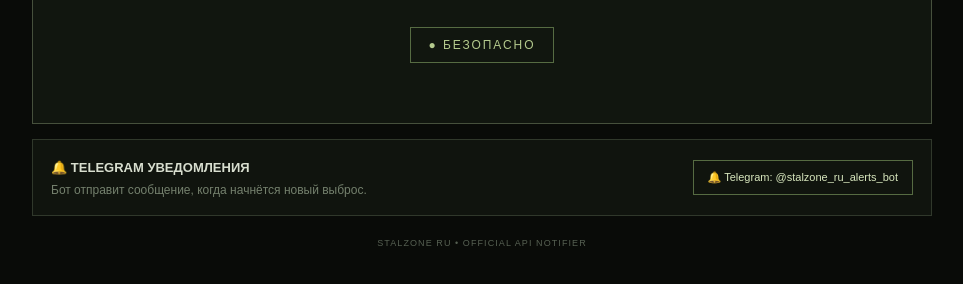
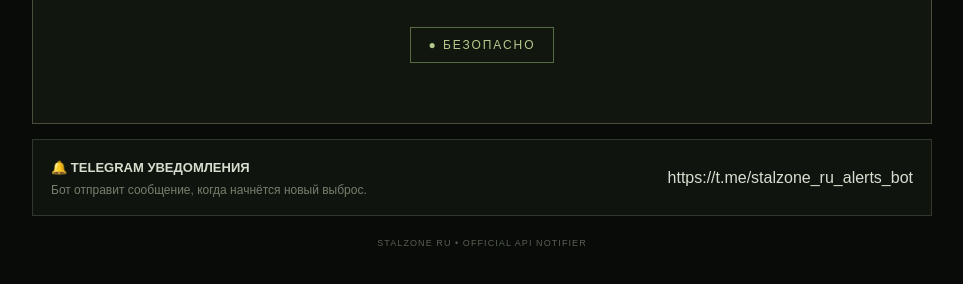
Before and after one commit to m63960643-sys/stalzone-ru, a website: page index.html in a window 1280 px wide. Shown: the part 374-658 px from the top of the page, without its empty margins (158-1121 px from the left). Drawn offline with Linux system fonts and the light colour scheme; no server answers.

Commit message:
Fix Telegram link formatting in index.html

```diff
--- a/index.html
+++ b/index.html
@@ -17,8 +17,7 @@
 </section>
 <section class="telegram">
 <div><b>🔔 TELEGRAM УВЕДОМЛЕНИЯ</b><p>Бот отправит сообщение, когда начнётся новый выброс.</p></div>
-<a id="botLink" href="https://t.me/stalzone_ru_alerts_bot">
-    🔔 Telegram: @stalzone_ru_alerts_bot
+https://t.me/stalzone_ru_alerts_bot
 </a>
 </section>
 <footer>STALZONE RU • OFFICIAL API NOTIFIER</footer>
```
